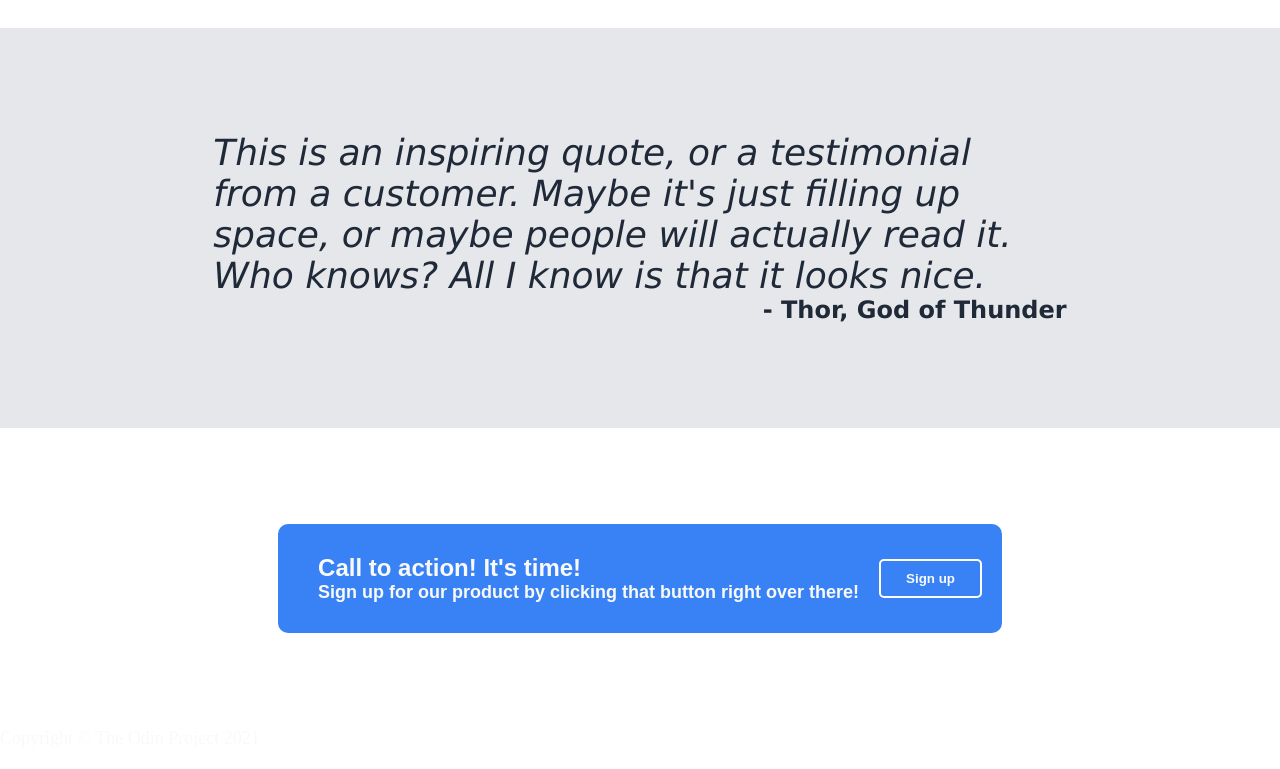
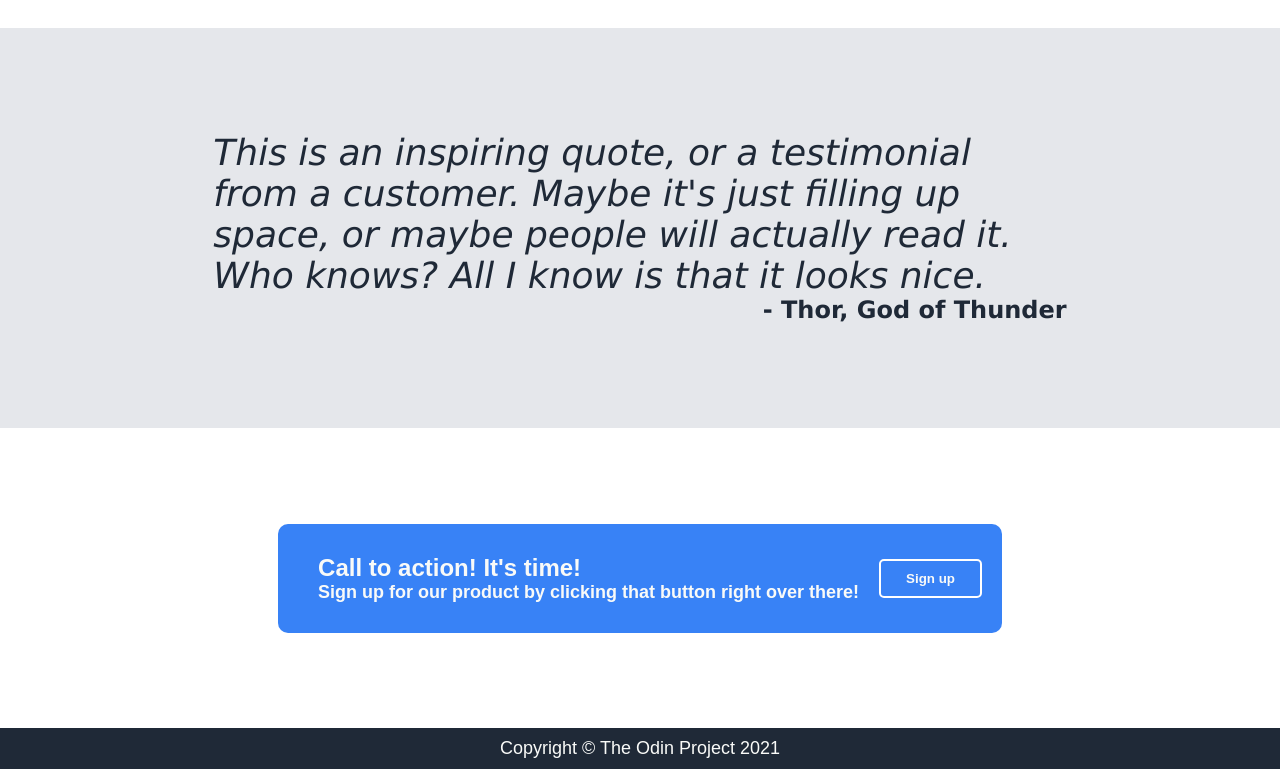
Before and after one commit to BobbyDaFish/landing-page-assignment, a plain HTML site: page index.html in a window 1280 px wide. Shown: the part 1088-1857 px from the top of the page. Drawn offline with Linux system fonts and the light colour scheme.

Commit message:
Add style for footer and adjust default text style

```diff
--- a/index.html
+++ b/index.html
@@ -78,8 +78,12 @@
         </div>
         <div class="side-spacer"></div>
     </div>
-    <div class="footer text">
-        Copyright © The Odin Project 2021
+    <div class="cont dark">
+        <div class="side-spacer"></div>
+        <div class="footer text">
+            Copyright © The Odin Project 2021
+        </div>
+        <div class="side-spacer"></div>
     </div>
 </body>
 </html>
--- a/style.css
+++ b/style.css
@@ -124,6 +124,7 @@ button{
 .text{
     font-size: 18px;
     color: inherit;
+    font-family: Arial, Helvetica, sans-serif;
 }
 .quote-cont{
     flex: 4;
@@ -177,5 +178,5 @@ button{
     border-radius: 10px;
 }
 .footer{
-
+    padding: 10px;
 }
```
